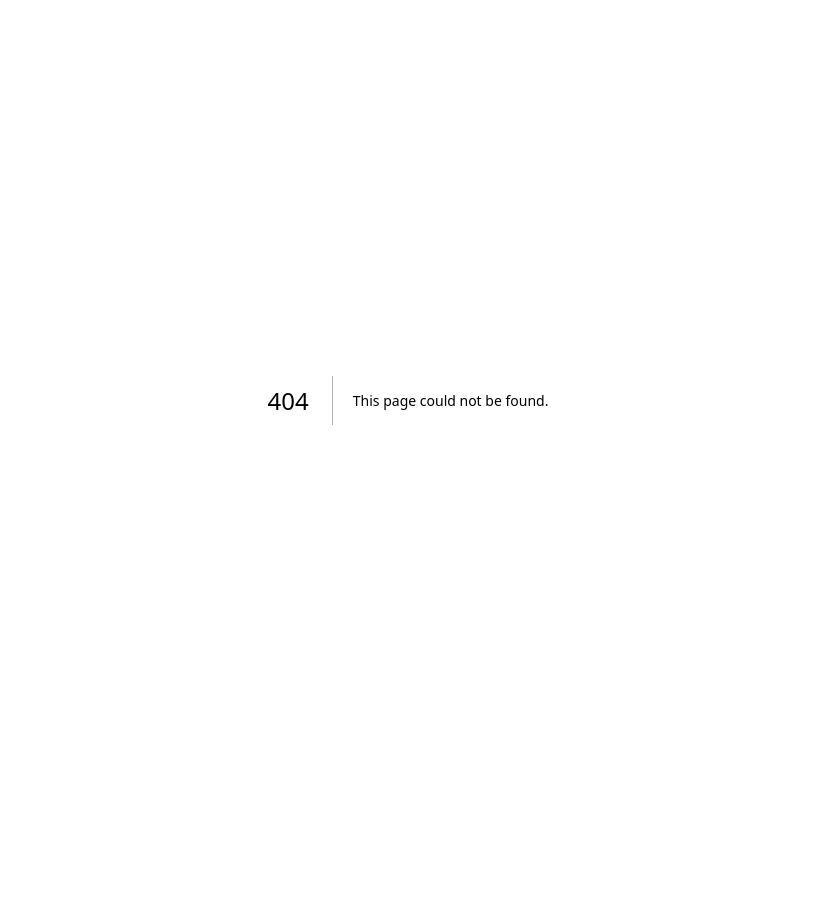
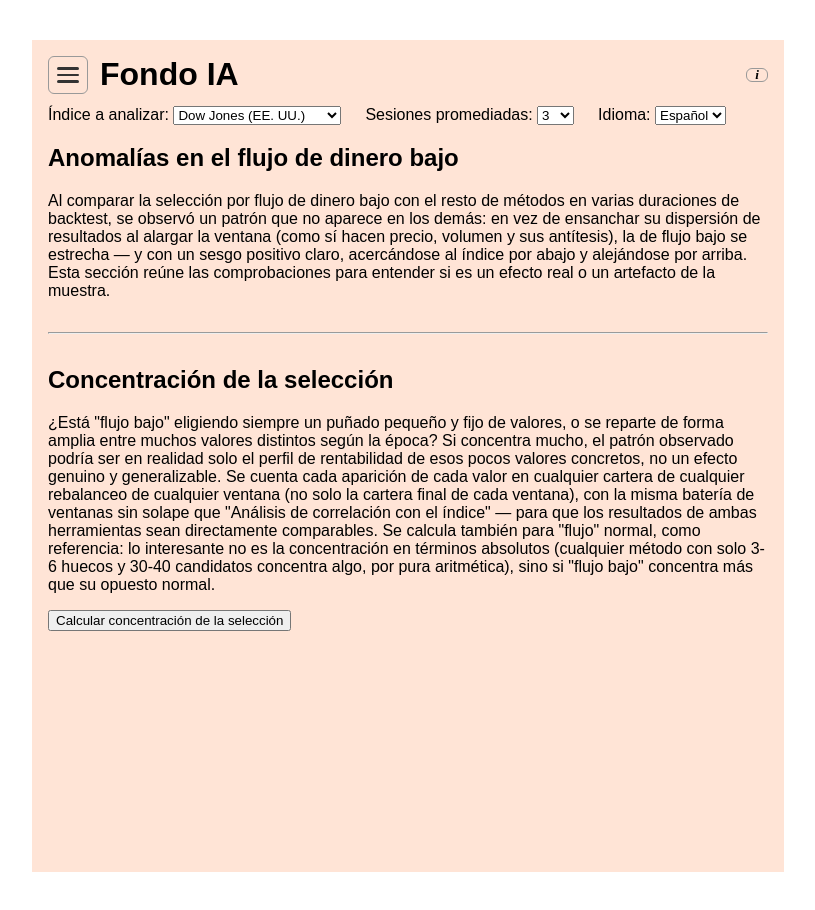
Before and after one commit to antonioluiscliment/fondo-ia-web, a Next.js app: page /anomaliasFlujoBajo in a window 1280 px wide. Before the commit this address had no page. Shown: the whole page, without its empty margins (232-1047 px from the left). Before the commit the page ends 800 px from the top, so only its background shows below. Built offline with nearby package versions, Linux system fonts and the light colour scheme.

Commit message:
Add files via upload

```diff
--- /dev/null
+++ b/pages/anomaliasFlujoBajo.js
@@ -0,0 +1,142 @@
+import { useState } from "react";
+import MenuLayout from "../components/MenuLayout";
+import BotonCompartirPdf from "../components/BotonCompartirPdf";
+import { useAppConfig } from "../lib/appConfig";
+import { obtenerIndice, tickerVisible } from "../lib/indices";
+import { descargarTablaPdf } from "../lib/pdfComun";
+
+// Sección de investigación, nacida de una observación durante el
+// desarrollo: al comparar "flujo de dinero bajo" con el resto de
+// métodos en varias duraciones de backtest, su dispersión de
+// resultados se estrecha (en vez de ensancharse, como el resto) al
+// alargar la ventana, con un sesgo positivo claro. Cada herramienta
+// de esta página es una comprobación distinta para entender si es un
+// efecto real o un artefacto de la muestra — ver el icono de
+// información del título para el contexto completo.
+export default function AnomaliasFlujoBajo() {
+  const { t, indiceId, factorPenalizacion, nComponentes, pesoMaximo, frecuenciaRebalanceo, sesionesPuntuacion } =
+    useAppConfig();
+  const indice = obtenerIndice(indiceId);
+  const nombreIndice = indice.nombre.es;
+  const nombresEmpresas = indice.nombresEmpresas;
+
+  const [concentracion, setConcentracion] = useState(null);
+  const [cargandoConcentracion, setCargandoConcentracion] = useState(false);
+  const [errorConcentracion, setErrorConcentracion] = useState(null);
+
+  async function realizarConcentracion() {
+    setCargandoConcentracion(true);
+    setErrorConcentracion(null);
+    setConcentracion(null);
+    try {
+      const resp = await fetch(
+        `/api/concentracionSeleccion?indice=${indiceId}&sesiones=${sesionesPuntuacion}&factor=${factorPenalizacion}&n=${nComponentes}&max=${pesoMaximo}&frecuencia=${frecuenciaRebalanceo}`
+      );
+      const json = await resp.json();
+      if (!resp.ok) throw new Error(json.error || "Error desconocido");
+      setConcentracion(json);
+    } catch (e) {
+      setErrorConcentracion(e.message);
+    } finally {
+      setCargandoConcentracion(false);
+    }
+  }
+
+  function tablaFrecuencias(frecuencias) {
+    return (
+      <div style={{ overflowX: "auto" }}>
+        <table border="1" cellPadding="6" style={{ borderCollapse: "collapse", width: "100%" }}>
+          <thead>
+            <tr>
+              <th>{t.colTicker}</th>
+              <th>{t.colVecesSeleccionadoConcentracion}</th>
+              <th>{t.colPctSeleccion}</th>
+            </tr>
+          </thead>
+          <tbody>
+            {frecuencias.map((f) => (
+              <tr key={f.ticker}>
+                <td>{tickerVisible(f.ticker)} — {f.nombre}</td>
+                <td>{f.veces}</td>
+                <td>{f.pct}%</td>
+              </tr>
+            ))}
+          </tbody>
+        </table>
+      </div>
+    );
+  }
+
+  return (
+    <MenuLayout>
+      <h2>{t.anomaliasFlujoBajoTitulo}</h2>
+      <p>{t.anomaliasFlujoBajoIntro}</p>
+
+      <hr style={{ margin: "32px 0" }} />
+
+      <h2>{t.concentracionTitulo}</h2>
+      <p>{t.concentracionDesc}</p>
+
+      <button onClick={realizarConcentracion} disabled={cargandoConcentracion}>
+        {cargandoConcentracion ? t.concentracionBotonCargando : t.concentracionBoton}
+      </button>
+
+      {errorConcentracion && <p style={{ color: "crimson" }}>{t.error}: {errorConcentracion}</p>}
+
+      {concentracion && (
+        <div style={{ border: "2px solid #333", borderRadius: 6, padding: 16, margin: "12px 0" }}>
+          {["flujoBajo", "flujo"].map((metodo) => {
+            const r = concentracion.resultados[metodo];
+            return (
+              <div key={metodo} style={{ marginTop: metodo === "flujo" ? 32 : 0 }}>
+                <h3 style={{ marginTop: 0 }}>
+                  {metodo === "flujoBajo" ? t.metodoFlujoBajo : t.metodoFlujo}
+                </h3>
+
+                <h4>{t.concentracionResumenTitulo}</h4>
+                <p style={{ fontWeight: "bold" }}>{t.concentracionTop3(r.global.top3Pct)}</p>
+                {tablaFrecuencias(r.global.frecuencias)}
+
+                <h4>{t.concentracionPorDuracionTitulo}</h4>
+                {r.porDuracion.map((d) => (
+                  <div key={d.duracion} style={{ marginTop: 16 }}>
+                    <p>
+                      <b>{d.duracion} {t.sesionesEtiqueta}</b> ({d.repeticiones} {t.ventanasEtiqueta}) —{" "}
+                      {t.concentracionTop3(d.top3Pct)}
+                    </p>
+                    {tablaFrecuencias(d.frecuencias)}
+                  </div>
+                ))}
+              </div>
+            );
+          })}
+
+          {(() => {
+            const opciones = {
+              titulo: t.concentracionTitulo,
+              subtitulo: nombreIndice,
+              columnas: [t.colTicker, t.colVecesSeleccionadoConcentracion, t.colPctSeleccion],
+              filas: ["flujoBajo", "flujo"].flatMap((metodo) => {
+                const r = concentracion.resultados[metodo];
+                const etiquetaMetodo = metodo === "flujoBajo" ? t.metodoFlujoBajo : t.metodoFlujo;
+                return [
+                  [etiquetaMetodo, "", ""],
+                  ...r.global.frecuencias.map((f) => [`${tickerVisible(f.ticker)} — ${f.nombre}`, f.veces, `${f.pct}%`]),
+                ];
+              }),
+              nombreArchivo: `concentracion-seleccion-${indice.id}.pdf`,
+            };
+            return (
+              <>
+                <button onClick={() => descargarTablaPdf(opciones)} style={{ marginTop: 12 }}>
+                  {t.descargarPdfBoton}
+                </button>
+                <BotonCompartirPdf opciones={opciones} />
+              </>
+            );
+          })()}
+        </div>
+      )}
+    </MenuLayout>
+  );
+}
```
